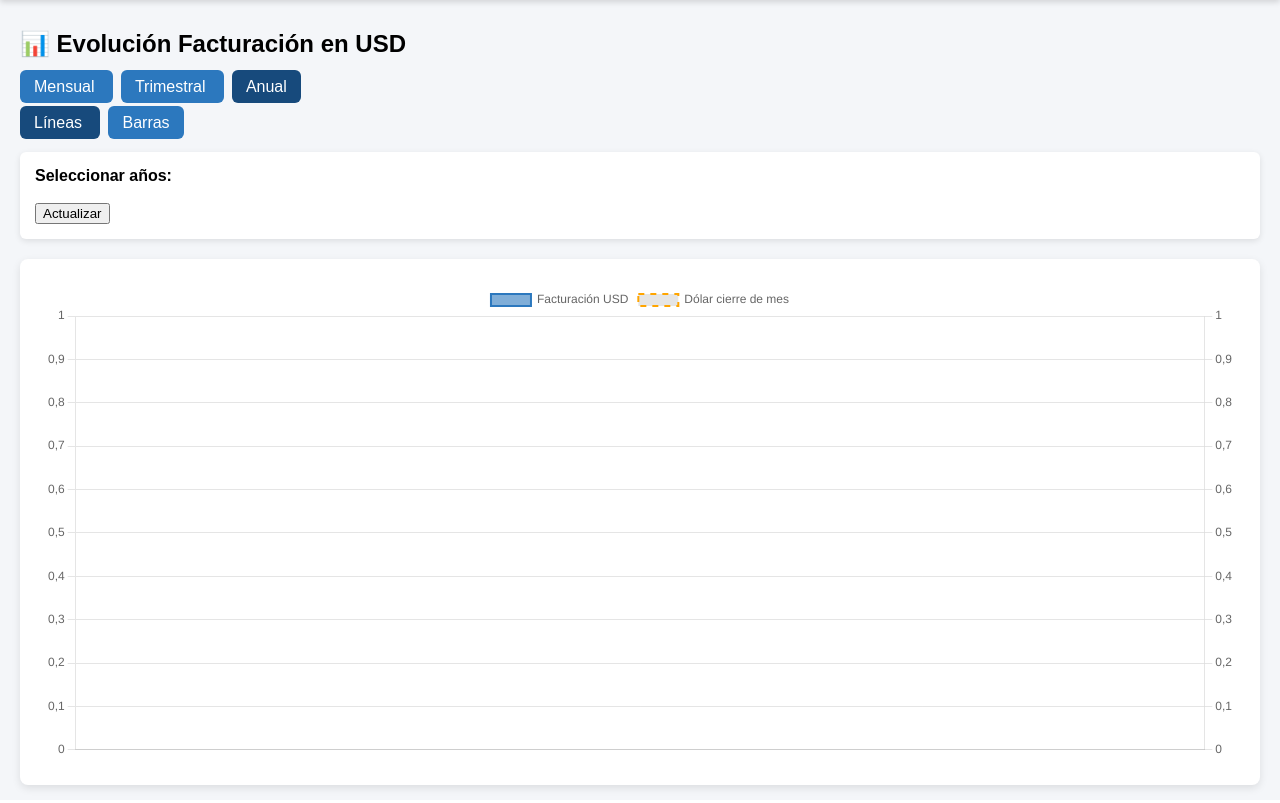
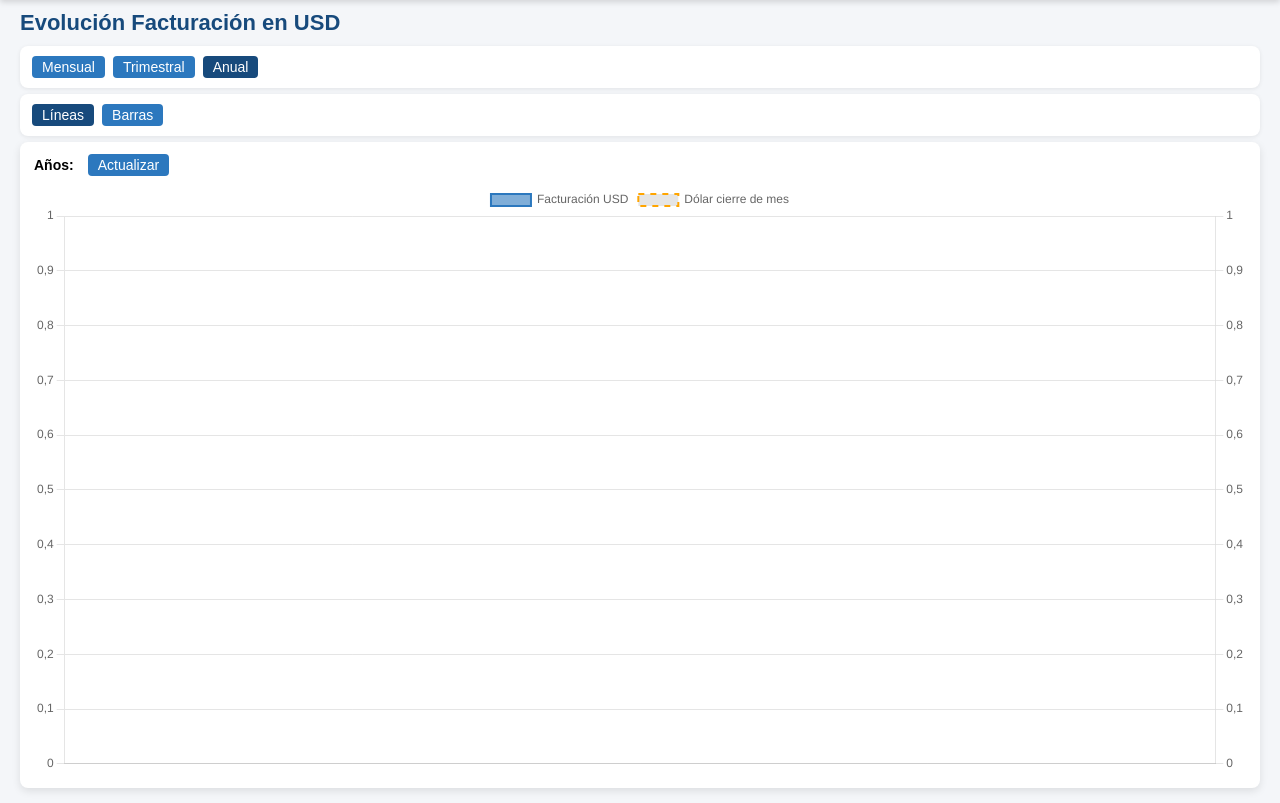
Before and after one commit to MarianGCG/AdminMack, a Django app: page /graficos01/ in a window 1280 px wide. Shown: the part 56-859 px from the top of the page. Run offline with Django 4.2, Linux system fonts and the light colour scheme; data that the repository does not hold is empty.

Commit message:
ajustes visuales graficos y base template

```diff
--- a/comisiones/templates/base.html
+++ b/comisiones/templates/base.html
@@ -38,11 +38,37 @@
             opacity: 0.8;
         }
 
-        /* CONTENIDO MÁS ARRIBA Y MÁS ANCHO */
+        /* CONTENIDO NORMAL */
         .contenido {
             padding: 10px 20px 15px 20px;
-            max-width: 1600px;
+            max-width: 1800px;
             margin: 0 auto;
+        }
+
+        /* CONTENIDO FULL WIDTH (para gráficos grandes) */
+        .contenido.fullwidth {
+            max-width: 100%;
+        }
+
+        /* TITULOS DE GRAFICOS */
+        .titulo-grafico {
+            font-size: 22px;
+            font-weight: bold;
+            color: #174a7c;
+            margin-bottom: 10px;
+        }
+
+        /* BARRA DE OPCIONES */
+        .barra-opciones {
+            background-color: white;
+            padding: 10px 12px;
+            border-radius: 8px;
+            margin-bottom: 10px;
+            box-shadow: 0 1px 4px rgba(0,0,0,0.08);
+            display: flex;
+            align-items: center;
+            gap: 15px;
+            flex-wrap: wrap;
         }
 
         /* DROPDOWN */
--- a/comisiones/templates/graficos01.html
+++ b/comisiones/templates/graficos01.html
@@ -1,48 +1,89 @@
 {% extends "base.html" %}
+{% load l10n %}
 {% block content %}
 
-<h2>📊 Evolución Facturación en USD</h2>
+<div class="titulo-grafico">
+    Evolución Facturación en USD
+</div>
 
 <style>
-    h2 { margin-bottom: 20px; }
+
+.barra-opciones {
+    display: flex;
+    flex-wrap: wrap;
+    gap: 8px;
+    margin-bottom: 6px;
+}
 
 .btn {
-        padding: 8px 14px;
+    padding: 3px 10px;
     background: #2c78be;
     color: white;
     text-decoration: none;
-        border-radius: 6px;
-        margin-right: 8px;
+    border-radius: 4px;
+    font-size: 14px;
 }
 
 .btn.activo {
     background: #174a7c;
 }
 
-    .filtros {
-        margin: 20px 0;
-        background: white;
-        padding: 15px;
-        border-radius: 6px;
-        box-shadow: 0px 2px 6px rgba(0,0,0,0.1);
+.btn:hover {
+    background: #1f5d96;
 }
 
 .contenedor-grafico {
     background-color: white;
-        padding: 25px;
+    padding: 12px 14px 14px 14px;
     border-radius: 8px;
     box-shadow: 0px 3px 8px rgba(0,0,0,0.1);
 }
 
+/* controles en una línea */
+.fila-controles {
+    display: flex;
+    align-items: center;
+    flex-wrap: wrap;
+    gap: 14px;
+    margin-bottom: 8px;
+    font-size: 14px;
+}
+
 .checkbox-anio {
-        margin-right: 12px;
+    margin-right: 8px;
 }
+
+button {
+    padding: 3px 10px;
+    font-size: 14px;
+    cursor: pointer;
+    background: #2c78be;
+    color: white;
+    border: none;
+    border-radius: 4px;
+}
+
+button:hover {
+    background: #1f5d96;
+}
+
+/* gráfico grande */
+.area-grafico {
+    height: calc(100vh - 210px);
+}
+
+.area-grafico canvas {
+    width: 100% !important;
+    height: 100% !important;
+}
+
 </style>
 
 <script src="https://cdn.jsdelivr.net/npm/chart.js"></script>
 
+
 <!-- Tipo período -->
-<div>
+<div class="barra-opciones">
 
     <a href="?tipo=mensual&modo={{ modo }}"
        class="btn {% if tipo == 'mensual' %}activo{% endif %}">
@@ -61,10 +102,9 @@
 
 </div>
 
-<br>
 
 <!-- Tipo gráfico -->
-<div>
+<div class="barra-opciones">
 
     <a href="?tipo={{ tipo }}&modo=lineas{% for a in anios_seleccionados %}&anio={{ a }}{% endfor %}"
        class="btn {% if modo == 'lineas' %}activo{% endif %}">
@@ -78,34 +118,46 @@
 
 </div>
 
-<div class="filtros">
+
+<div class="contenedor-grafico">
 
 <form method="get">
 
 <input type="hidden" name="tipo" value="{{ tipo }}">
 <input type="hidden" name="modo" value="{{ modo }}">
 
-<strong>Seleccionar años:</strong><br><br>
+<div class="fila-controles">
+
+<strong>Años:</strong>
 
 {% for anio in anios_disponibles %}
+
 <label class="checkbox-anio">
+
 <input type="checkbox"
        name="anio"
-       value="{{ anio|stringformat:'d' }}"
+       value="{{ anio|unlocalize }}"
        {% if anio in anios_seleccionados %}checked{% endif %}>
-{{ anio|stringformat:"d" }}
+
+{{ anio|unlocalize }}
+
 </label>
+
 {% endfor %}
 
 <button type="submit">Actualizar</button>
 
+</div>
+
 </form>
+
+
+<div class="area-grafico">
+<canvas id="grafico"></canvas>
+</div>
 
 </div>
 
-<div class="contenedor-grafico">
-<canvas id="grafico" height="120"></canvas>
-</div>
 
 <script>
 
@@ -122,15 +174,11 @@ const modo = "{{ modo }}";
 // formatear etiquetas eje X
 // ==========================
 
-
-
-function formatearLabel(label, index) {
+function formatearLabel(label) {
 
     if (tipo === "mensual") {
 
-        const partes = label.split("-");
-        const anio = partes[0];
-        const mes = parseInt(partes[1]);
+        const mes = parseInt(label.split("-")[1]);
 
         const nombresMes = [
             "Ene","Feb","Mar","Abr","May","Jun",
@@ -156,7 +204,6 @@ function formatearLabel(label, index) {
 }
 
 
-
 // ==========================
 // datasets
 // ==========================
@@ -180,36 +227,25 @@ type: "line",
 borderColor: "orange",
 borderWidth: 2,
 borderDash: [6,6],
-pointRadius: 4,
+pointRadius: 3,
 tension: 0.25,
 yAxisID: "y1"
 }
 
 ];
 
-
-// tendencia trimestral
-
 if (tipo === "trimestral") {
 
 datasets.push({
 
 label: "Tendencia",
-
 data: tendenciaUSD,
-
 type: "line",
-
 borderColor: "#2ca02c",
-
 borderWidth: 3,
-
 borderDash: [10,5],
-
 pointRadius: 0,
-
 tension: 0,
-
 yAxisID: "y"
 
 });
@@ -218,7 +254,7 @@ yAxisID: "y"
 
 
 // ==========================
-// grafico
+// gráfico
 // ==========================
 
 new Chart(document.getElementById('grafico'), {
@@ -233,6 +269,7 @@ datasets: datasets
 options: {
 
 responsive: true,
+maintainAspectRatio: false,
 
 interaction: {
 mode: "index",
@@ -260,156 +297,34 @@ value.toLocaleString("es-AR");
 scales: {
 
 x: {
-
 ticks: {
-
-callback: function(value, index) {
-return formatearLabel(labels[index], index);
-},
-padding: 10,   // 👈 baja los meses
-maxRotation: 0,
-autoSkip: false
-
+callback: (value, index) =>
+formatearLabel(labels[index]),
+maxRotation: 0
 }
-
 },
 
 y: {
-
 position: "left",
-
 ticks: {
-
 callback: value =>
 value.toLocaleString("es-AR")
-
 }
-
 },
 
 y1: {
-
 position: "right",
-
 grid: { drawOnChartArea: false },
-
 ticks: {
-
 callback: value =>
 value.toLocaleString("es-AR")
-
+}
 }
 
 }
 
 }
 
-},
-
-plugins: [
-
-{
-id: 'lineasPorAnio',
-
-afterDraw(chart) {
-
-const {ctx, chartArea, scales} = chart;
-const xScale = scales.x;
-
-ctx.save();
-
-ctx.strokeStyle = "#888";
-ctx.lineWidth = 1.5;
-
-labels.forEach((label, index) => {
-
-if (
-label.endsWith("-01") ||
-label.endsWith("-T1") ||
-label.match(/^\d{4}$/)
-) {
-
-const x = xScale.getPixelForValue(index);
-
-ctx.beginPath();
-ctx.moveTo(x, chartArea.top);
-ctx.lineTo(x, chartArea.bottom);
-ctx.stroke();
-
-}
-
-});
-
-ctx.restore();
-
-}
-},
-
-
-// 👇 ESTE ES EL NUEVO PLUGIN — AÑOS DEBAJO DE LOS MESES
-
-{
-id: 'etiquetasAnios',
-
-afterDraw(chart) {
-
-if (tipo !== "mensual") return;
-
-const {ctx, chartArea, scales} = chart;
-const xScale = scales.x;
-
-ctx.save();
-
-ctx.fillStyle = "#444";
-ctx.font = "bold 12px Arial";
-ctx.textAlign = "center";
-
-let anioActual = null;
-let inicioGrupo = null;
-
-labels.forEach((label, index) => {
-
-const anio = label.split("-")[0];
-
-if (anioActual === null) {
-
-anioActual = anio;
-inicioGrupo = index;
-
-}
-
-const siguiente = labels[index + 1];
-const anioSiguiente = siguiente ? siguiente.split("-")[0] : null;
-
-if (anio !== anioSiguiente) {
-
-const finGrupo = index;
-
-const xInicio = xScale.getPixelForValue(inicioGrupo);
-const xFin = xScale.getPixelForValue(finGrupo);
-
-const centro = (xInicio + xFin) / 2;
-
-ctx.fillText(
-anioActual,
-centro,
-chartArea.bottom + 12
-);
-
-anioActual = anioSiguiente;
-inicioGrupo = index + 1;
-
-}
-
-});
-
-ctx.restore();
-
-}
-}
-
-]
-
 });
 
 </script>
--- a/comisiones/templates/graficos02.html
+++ b/comisiones/templates/graficos02.html
@@ -3,6 +3,7 @@
 {% block content %}
 
 <h2>Facturación trimestral en USD</h2>
+
 
 <form method="get" style="margin-bottom:25px;">
 
--- a/comisiones/templates/graficos22.html
+++ b/comisiones/templates/graficos22.html
@@ -2,7 +2,9 @@
 {% load l10n %}
 {% block content %}
 
-<h3 style="margin:4px 0 6px 0;">Facturación trimestral en USD</h3>
+<div class="titulo-grafico">
+    Facturación trimestral en USD
+</div>
 
 <form method="get"
       style="margin:0 0 6px 0;
```
Also changed, not shown: comisiones/templates/grafico_indice_mensual.html (+43 -19 lines). Lines whose indentation alone changed are shown as unchanged.
